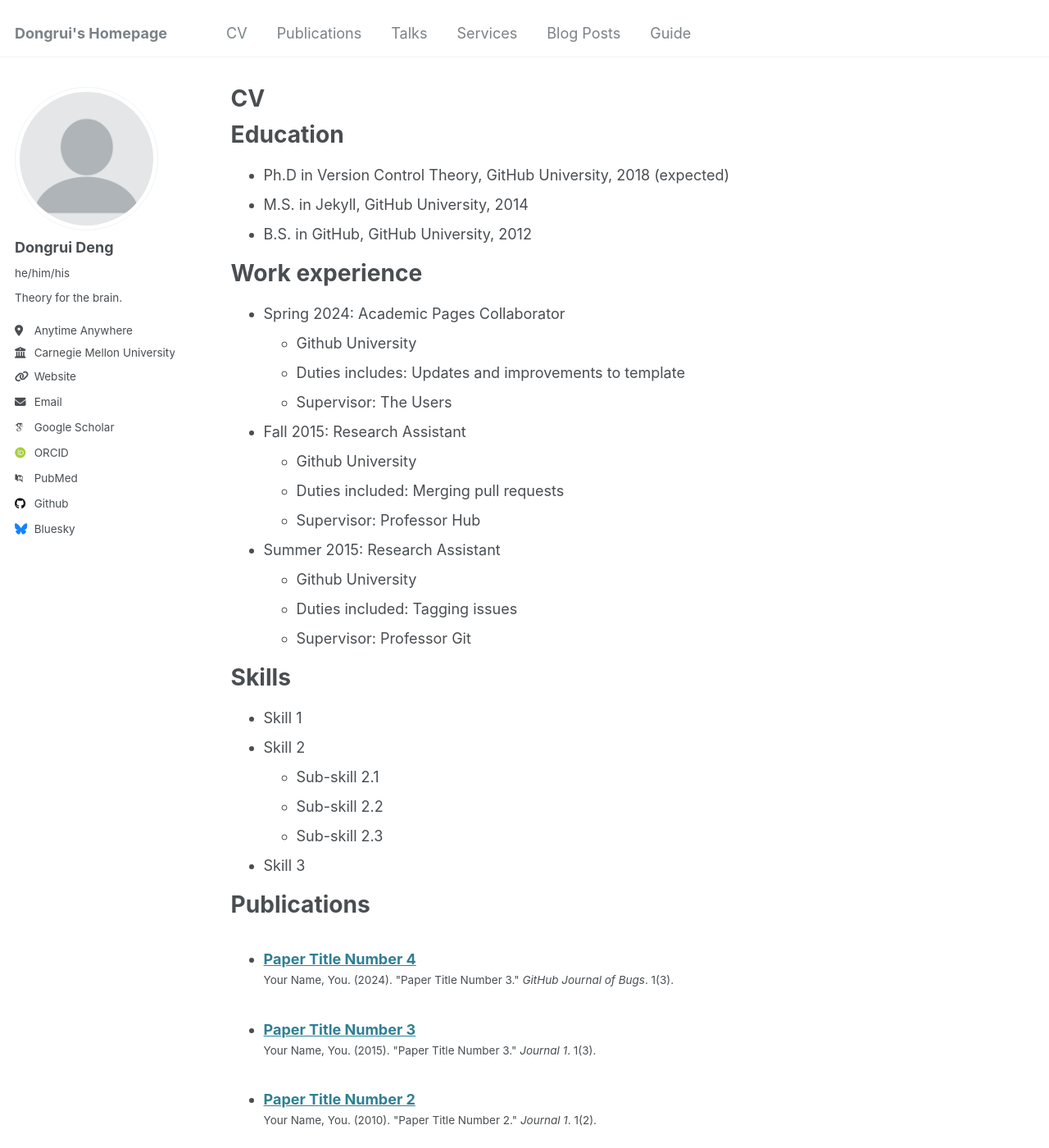
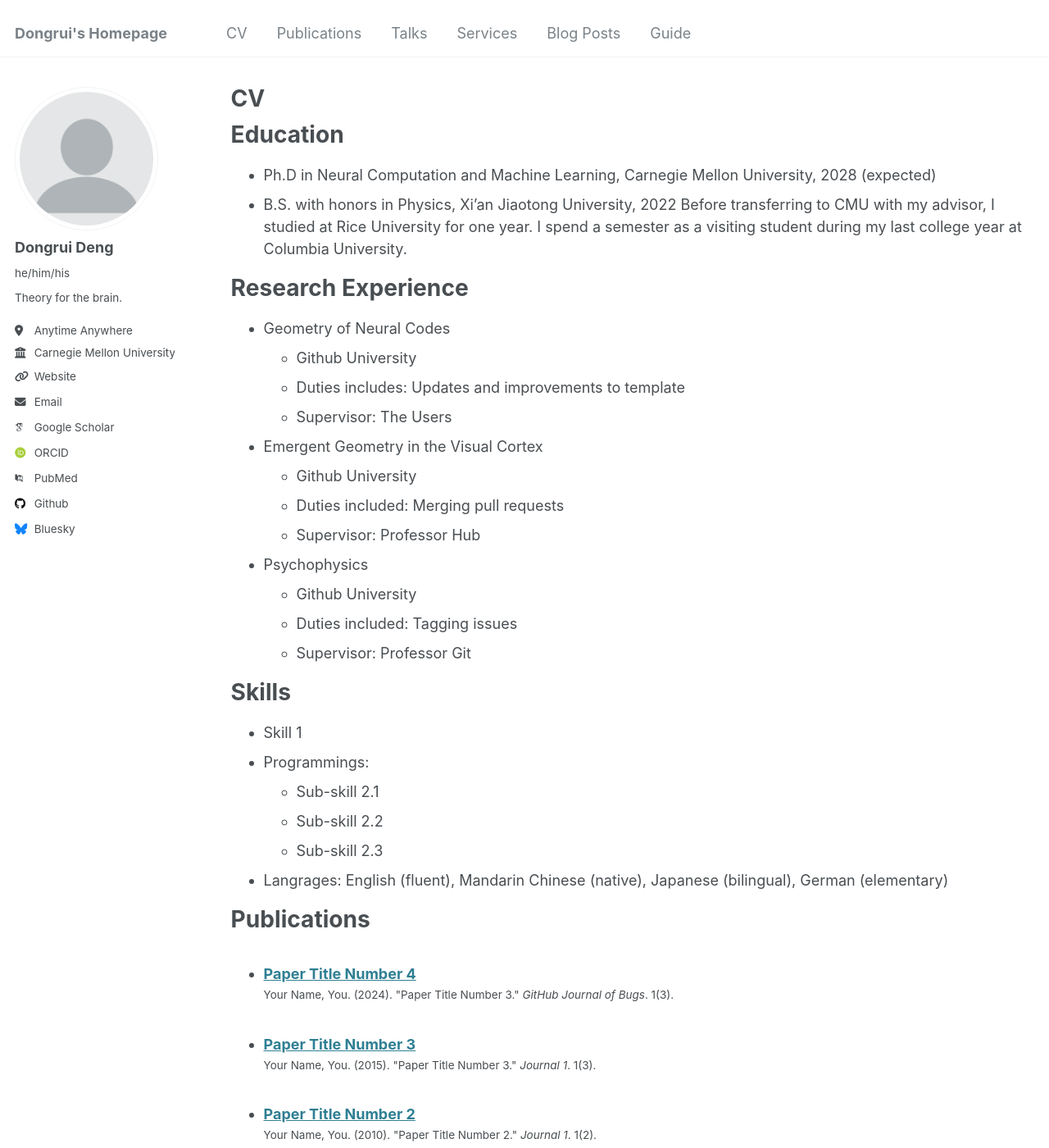
Before and after one commit to dongruid/dongruid.github.io, a Jekyll site: the page built from _pages/cv.md, in a window 1280 px wide and 1400 px high. Shown: the whole window at 82% size. Built offline with Jekyll 4.4.1, drawn with Linux system fonts in a browser that asks for light colours; some web fonts are replaced; some of the changed text lies outside the part shown.

Commit message:
Update cv.md

```diff
--- a/_pages/cv.md
+++ b/_pages/cv.md
@@ -11,23 +11,24 @@ redirect_from:
 
 Education
 ======
-* Ph.D in Version Control Theory, GitHub University, 2018 (expected)
-* M.S. in Jekyll, GitHub University, 2014
-* B.S. in GitHub, GitHub University, 2012
+* Ph.D in Neural Computation and Machine Learning, Carnegie Mellon University, 2028 (expected)
+* B.S. with honors in Physics, Xi'an Jiaotong University, 2022
+Before transferring to CMU with my advisor, I studied at Rice University for one year.
+I spend a semester as a visiting student during my last college year at Columbia University.
 
-Work experience
+Research Experience
 ======
-* Spring 2024: Academic Pages Collaborator
+* Geometry of Neural Codes
   * Github University
   * Duties includes: Updates and improvements to template
   * Supervisor: The Users
 
-* Fall 2015: Research Assistant
+* Emergent Geometry in the Visual Cortex
   * Github University
   * Duties included: Merging pull requests
   * Supervisor: Professor Hub
 
-* Summer 2015: Research Assistant
+* Psychophysics
   * Github University
   * Duties included: Tagging issues
   * Supervisor: Professor Git
@@ -35,11 +36,11 @@ Work experience
 Skills
 ======
 * Skill 1
-* Skill 2
+* Programmings:
   * Sub-skill 2.1
   * Sub-skill 2.2
   * Sub-skill 2.3
-* Skill 3
+* Langrages: English (fluent), Mandarin Chinese (native), Japanese (bilingual), German (elementary)
 
 Publications
 ======
@@ -53,12 +54,12 @@ Talks
     {% include archive-single-talk-cv.html  %}
   {% endfor %}</ul>
 
+Leadership and Service
+======
+* Currently signed in to 43 different slack teams
+
 Teaching
 ======
   <ul>{% for post in site.teaching reversed %}
     {% include archive-single-cv.html %}
   {% endfor %}</ul>
-
-Service and leadership
-======
-* Currently signed in to 43 different slack teams
```
